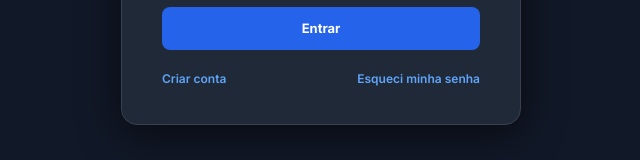
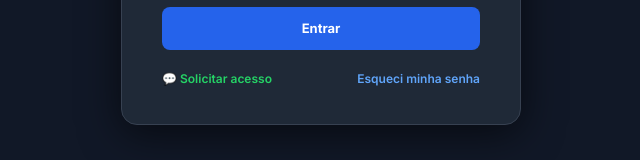
Before and after one commit to arca-systems/analytrick, a Next.js app: page /auth/login in a window 1280 px wide. Shown: the part 468-628 px from the top of the page, without its empty margins (319-959 px from the left). Built offline with nearby package versions, Linux system fonts and the light colour scheme; no server answers.

Commit message:
fix: login whatsapp, log requisicoes, toast contador travado

```diff
--- a/app/auth/login/page.tsx
+++ b/app/auth/login/page.tsx
@@ -114,10 +114,15 @@ export default function LoginPage() {
             {loading ? 'Entrando...' : 'Entrar'}
           </button>
 
-          <div style={{ display: 'flex', justifyContent: 'space-between', fontSize: 12, marginTop: 4 }}>
-            <Link href="/auth/signup" style={{ color: '#60a5fa', textDecoration: 'none', fontWeight: 600 }}>
-              Criar conta
-            </Link>
+          <div style={{ display: 'flex', justifyContent: 'space-between', alignItems: 'center', fontSize: 12, marginTop: 4 }}>
+            <a
+              href="https://wa.me/5512974059088"
+              target="_blank"
+              rel="noopener noreferrer"
+              style={{ color: '#25d366', textDecoration: 'none', fontWeight: 600, display: 'flex', alignItems: 'center', gap: 5 }}
+            >
+              💬 Solicitar acesso
+            </a>
             <Link href="/auth/forgot-password" style={{ color: '#60a5fa', textDecoration: 'none', fontWeight: 600 }}>
               Esqueci minha senha
             </Link>
--- a/components/AnalytrickApp.tsx
+++ b/components/AnalytrickApp.tsx
@@ -206,33 +206,27 @@ export default function AnalytrickApp() {
     if (!table) { setData(d => ({...d,[tab]:[]})); return }
 
     setLoading(l => ({...l,[tab]:true}))
+    appendLog(`⏳ Iniciando ${tab} — tabela: ${table} (canal: ${chKey})`)
     try {
       let rows: Record<string,unknown>[] = []
       let offset = 0
       const {col,asc} = getOrderBy(tab)
       const BATCH = 1000
-      // Primeiro busca o total para mostrar progresso
-      let totalCount = 0
-      try {
-        let cq = supabase.from(table).select('*', {count:'exact', head:true})
-        if (tab==='anuncios') cq = cq.eq('status','active')
-        const {count} = await cq
-        totalCount = count || 0
-      } catch {}
       while (true) {
         let q = supabase.from(table).select('*').range(offset, offset + BATCH - 1)
         if (tab==='anuncios') q = q.eq('status','active')
-        q = q.order(col, {ascending:asc})
+        // Só ordena se col existir
+        if (col) q = q.order(col, {ascending:asc})
         const {data:batch, error} = await q
-        if (error) { console.error('Supabase error:', error.message, error.code); break }
+        if (error) {
+          appendLog(`❌ ${tab}: ${error.message} | code: ${error.code} | hint: ${error.hint||'—'}`)
+          break
+        }
+        appendLog(`📦 ${tab}: batch ${offset}–${offset+(batch?.length||0)} → ${batch?.length||0} linhas`)
         if (!batch?.length) break
         rows = [...rows, ...batch as Record<string,unknown>[]]
         if (batch.length < BATCH) break
         offset += batch.length
-        // Atualiza toast com progresso
-        if (totalCount > BATCH) {
-          setToast(`⏳ Carregando ${rows.length.toLocaleString('pt-BR')} / ${totalCount.toLocaleString('pt-BR')}...`)
-        }
       }
       if (tab==='anuncios') {
         rows = rows.map(r => ({
```
